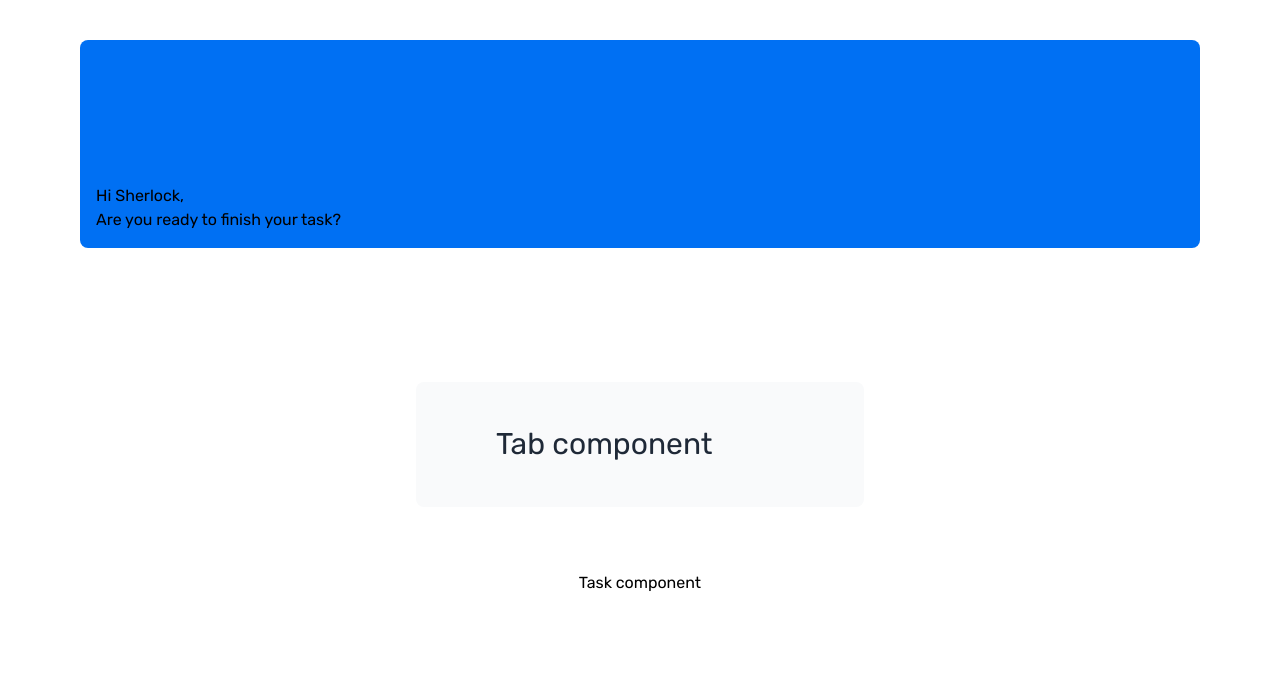
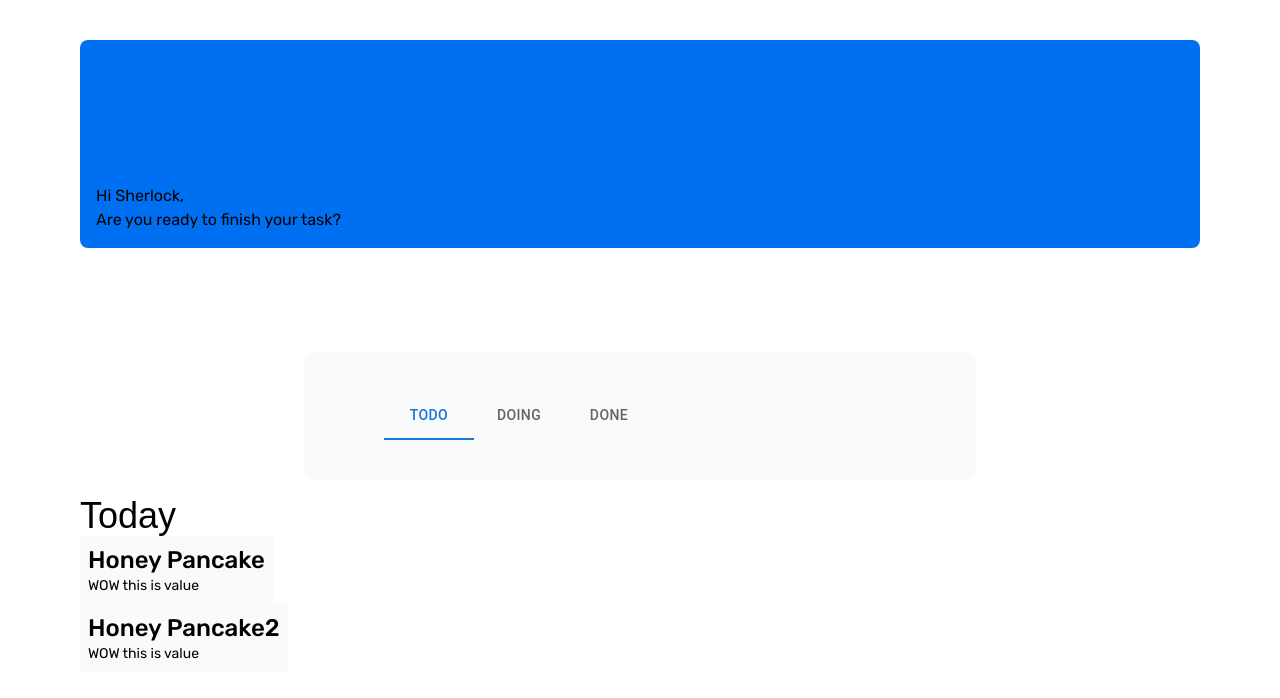
Before and after one commit to maprangnaveya/nextjs-task-manager-app, a Next.js app: page / in a window 1280 px wide. Shown: the top 698 px of the page. Built offline with nearby package versions, Linux system fonts and the light colour scheme; a web font is replaced by a local one.

Commit message:
Add TaskTabs and TaskList in the main page.

```diff
--- a/app/page.tsx
+++ b/app/page.tsx
@@ -1,4 +1,6 @@
 import Image from 'next/image';
+import TaskTabs from './ui/main/task-tabs';
+import TaskList from './ui/main/task-list';
 
 // TODO: Get user full name
 let userFullName = 'Sherlock';
@@ -11,14 +13,12 @@ export default function Page() {
         <br />
         Are you ready to finish your task?
       </div>
-      <div className="w:full mt-4 flex grow flex-col items-center justify-center gap-4">
-        <div className="flex flex-col   gap-6 rounded-lg bg-gray-50 px-6 py-10 md:w-2/5 md:px-20">
-          <p className={`text-xl text-gray-800 md:text-3xl md:leading-normal`}>
-            Tab component
-          </p>
+      <div className="mt-4 flex w-full grow flex-col items-center justify-center gap-4">
+        <div className="flex flex-col   gap-6 rounded-lg bg-gray-50 px-6 py-10 md:w-3/5 md:px-20">
+          <TaskTabs />
         </div>
-        <div className="flex items-center justify-center p-6 md:w-3/5 md:px-28 md:py-12">
-          Task component
+        <div className="relative flex w-full">
+          <TaskList />
         </div>
       </div>
     </main>
```
